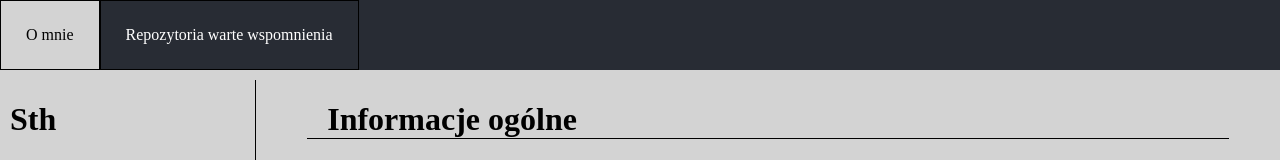
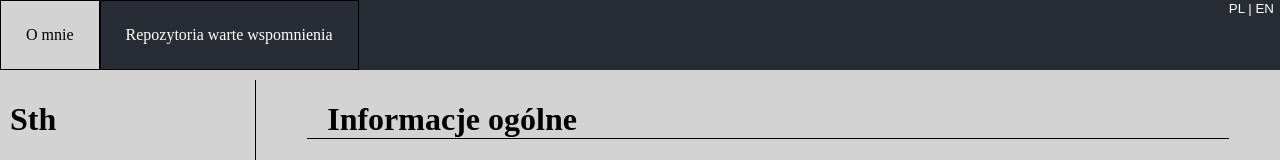
Before and after one commit to Szczygiel9/Protfolio, a React (Create React App) app: page / in a window 1280 px wide. Shown: the top 160 px of the page. Built offline with nearby package versions, Linux system fonts and the light colour scheme.

Commit message:
Language switcher and fixed routing

```diff
--- a/src/App.css
+++ b/src/App.css
@@ -157,3 +157,11 @@ body {
 .main-content {
     width: 80%;
 }
+
+.language-switcher {
+    background-color: inherit;
+    border: none;
+    cursor: pointer;
+    color: white;
+    float: right;
+}
--- a/src/App.js
+++ b/src/App.js
@@ -11,11 +11,10 @@ function App() {
         <Router>
             <div className="App">
                 <Header/>
-                <Route exact path={process.env.PUBLIC_URL} component={About}/>
+                <Route exact path={process.env.PUBLIC_URL + "/"} component={About}/>
                 <Route path={process.env.PUBLIC_URL + "/projects"} component={() => <ItemList projects={projects}/>}/>
             </div>
         </Router>
     );
 }
-
 export default App;
--- a/src/components/Header.js
+++ b/src/components/Header.js
@@ -6,6 +6,7 @@ const Header = () => {
         <div className='nav'>
             <NavLink exact activeClassName='ActiveLink' to="/">O mnie</NavLink>
             <NavLink activeClassName='ActiveLink' to="/projects">Repozytoria warte wspomnienia</NavLink>
+            <button className='language-switcher'>PL | EN</button>
         </div>
     );
 };
```
